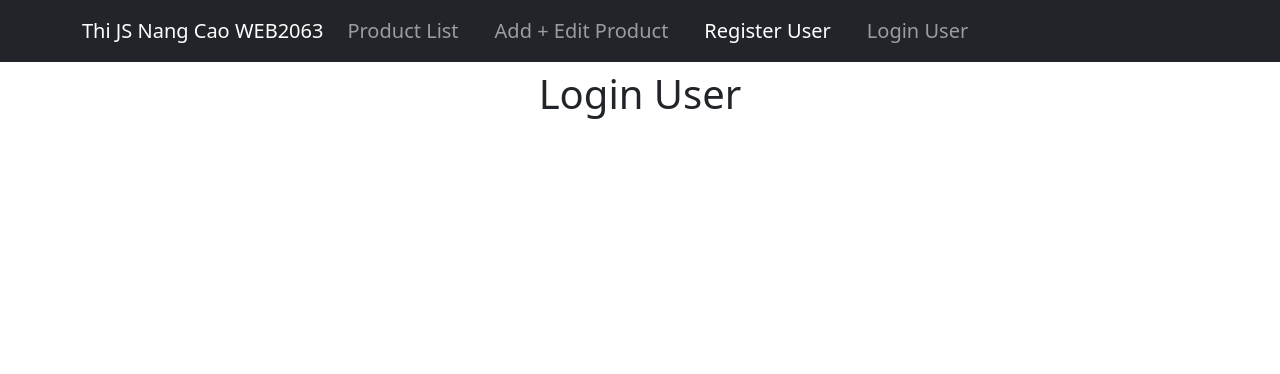
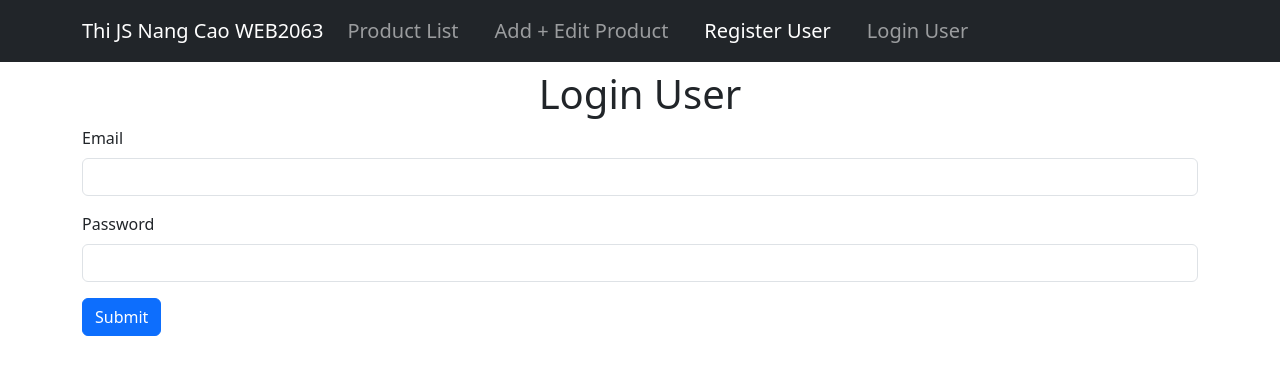
Before and after one commit to loan018/js-nang-cao, a website: page login.html in a window 1280 px wide. Drawn offline with nearby package versions, Linux system fonts and the light colour scheme.

Commit message:
Đăng nhập

```diff
--- a/auth.js
+++ b/auth.js
@@ -6,15 +6,58 @@ async function register(event) {
      alert("Hiện thị đủ thông tin");
      return;
   }
+   const emailRegex = /^[^\s@]+@[^\s@]+\.[^\s@]+$/;
+  if (!emailRegex.test(email)) {
+    alert("Email không hợp lệ");
+    return;
+  }
+
+  if (password.length < 6) {
+    alert("Mật khẩu phải có ít nhất 6 ký tự");
+    return;
+  }
   try {
     const data ={
     email,
     password
   };
      await axios.post(`http://localhost:3000/register`,data)
-    location.href = 'index.html'
+    location.href = 'login.html'
     alert("Đăng ký thành công")
   } catch (error) {
     console.error(error)
   }
 }
+async function login(event) {
+  event.preventDefault();
+  const email = document.getElementById("email").value;
+  const password = document.getElementById("password").value;
+  if(!email|| !password){
+     alert("Hiện thị đủ thông tin");
+     return;
+  }
+  const emailRegex = /^[^\s@]+@[^\s@]+\.[^\s@]+$/;
+  if (!emailRegex.test(email)) {
+    alert("Email không hợp lệ");
+    return;
+  }
+
+  if (password.length < 6) {
+    alert("Mật khẩu phải có ít nhất 6 ký tự");
+    return;
+  }
+  try {
+    const data ={
+    email,
+    password
+  };
+  const res = await axios.post(`http://localhost:3000/login`, data);
+  console.log(res.data);
+  const token = res.data.accessToken;
+  localStorage.setItem("token", token);
+  //location.href = 'index.html'
+  alert("Đăng nhập thành công")
+  } catch (error) {
+    console.error(error)
+  }
+}
--- a/login.html
+++ b/login.html
@@ -36,7 +36,21 @@
     </nav>
     <div class="container">
       <h1 class="text-center my-2">Login User</h1>
+        <form onsubmit="login(event)">
+        <div class="mb-3">
+          <label for="email" class="form-label"
+            >Email</label
+          >
+         <input type="email" id="email" class="form-control" autocomplete="email" />
+        </div>
+        <div class="mb-3">
+          <label for="passwords" class="form-label">Password</label>
+        <input type="password" id="password" class="form-control" autocomplete="current-password" />
+        </div>
+        <button type="submit" class="btn btn-primary">Submit</button>
+      </form>
     </div>
     <script src="https://cdnjs.cloudflare.com/ajax/libs/axios/1.7.7/axios.min.js"></script>
+     <script src="auth.js"></script>
   </body>
 </html>
```
Also changed, not shown: README.md.
